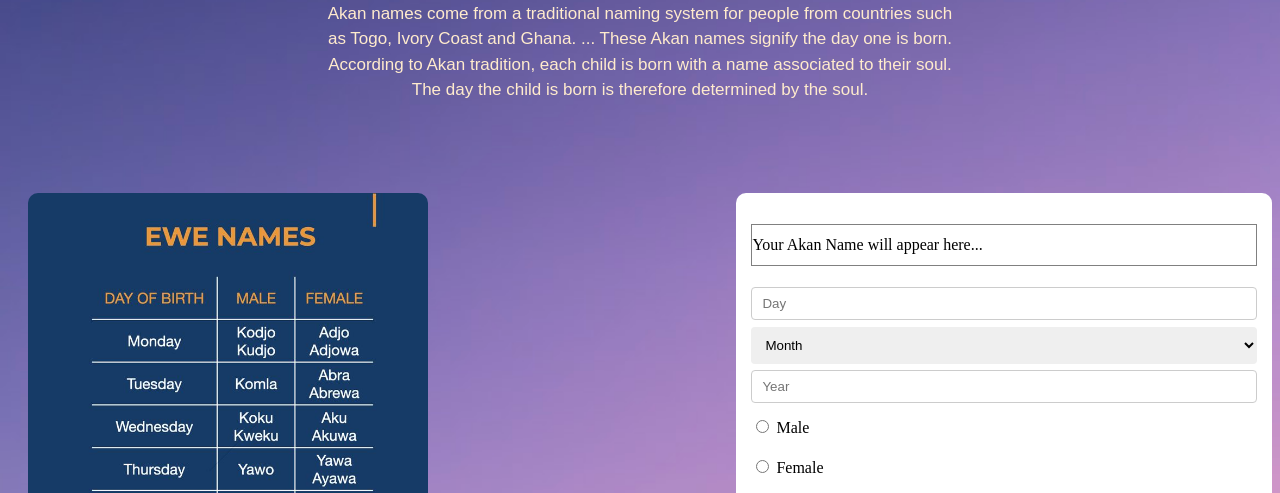
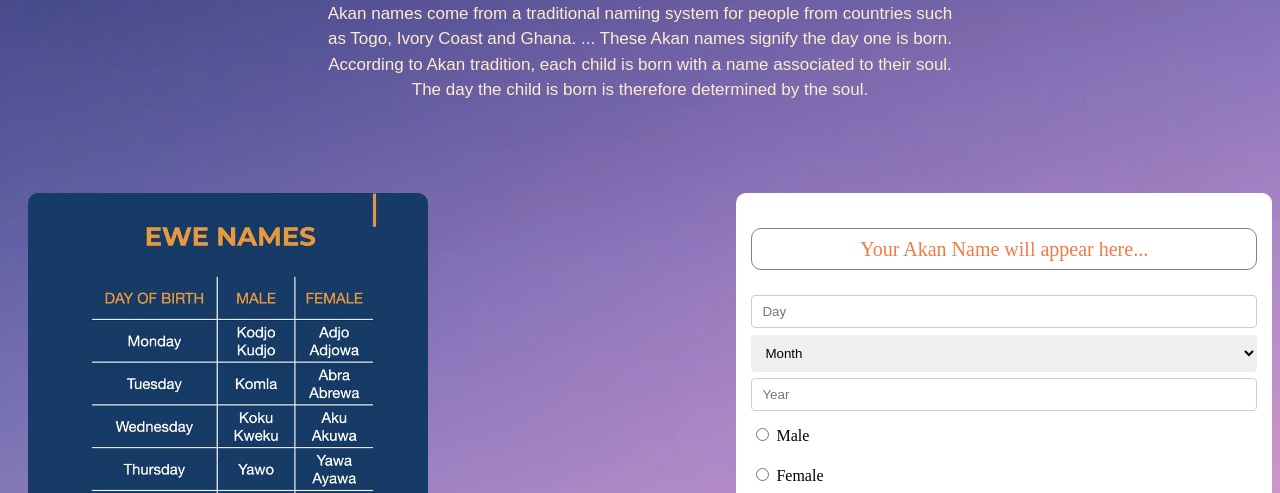
Before and after one commit to AbdiqafarHashi1/AkanName, a plain HTML site: page Index.html in a window 1280 px wide. Shown: the part 287-780 px from the top of the page. Drawn offline with Linux system fonts and the light colour scheme.

Commit message:
more styling the response

```diff
--- a/CSS/style.css
+++ b/CSS/style.css
@@ -89,5 +89,8 @@ input[type=submit] {
 
 .response{
     border: 1px solid grey;
-
+    border-radius: 10px;
+    text-align: center;
+    color: #EF7B45;
+    font-size: 20px;
 }
```
